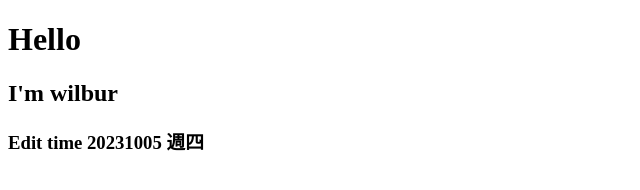
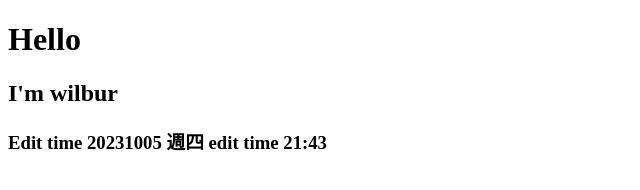
Before and after one commit to alunt0019302/GDSC_NCU_github_class, a plain HTML site: page index.html in a window 1280 px wide. Shown: the whole page, without its empty margins (0-640 px from the left). Drawn offline with Linux system fonts and the light colour scheme.

Commit message:
Feat: add edit time 21:34

```diff
--- a/index.html
+++ b/index.html
@@ -8,6 +8,7 @@
 <body>
     <h1>Hello</h1>
     <h2>I'm wilbur</h2>
-    <h3>Edit time 20231005 週四</h3>
+    <h3>Edit time 20231005
+        週四 edit time 21:43 </h3>
 </body>
 </html>
```
